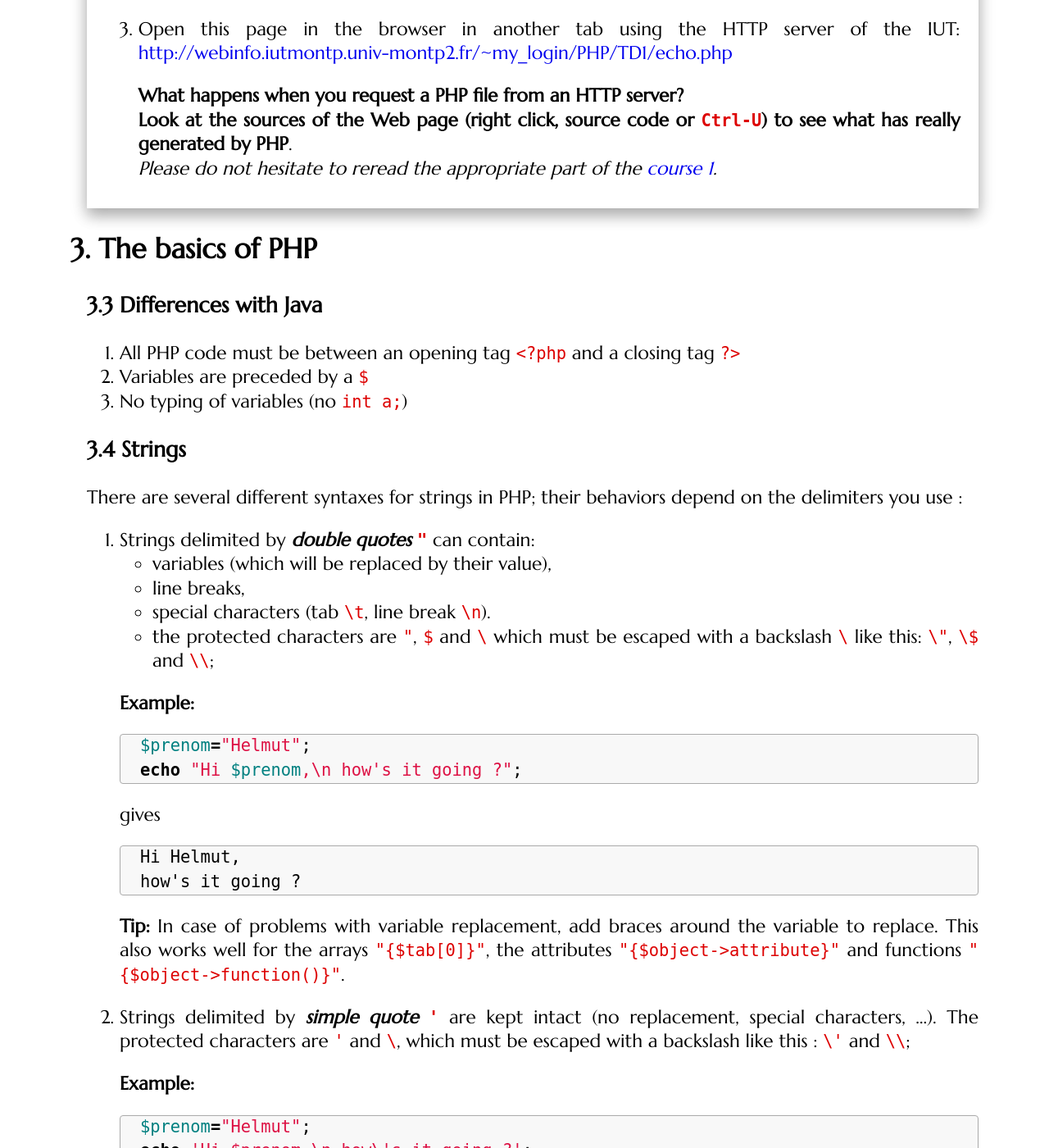
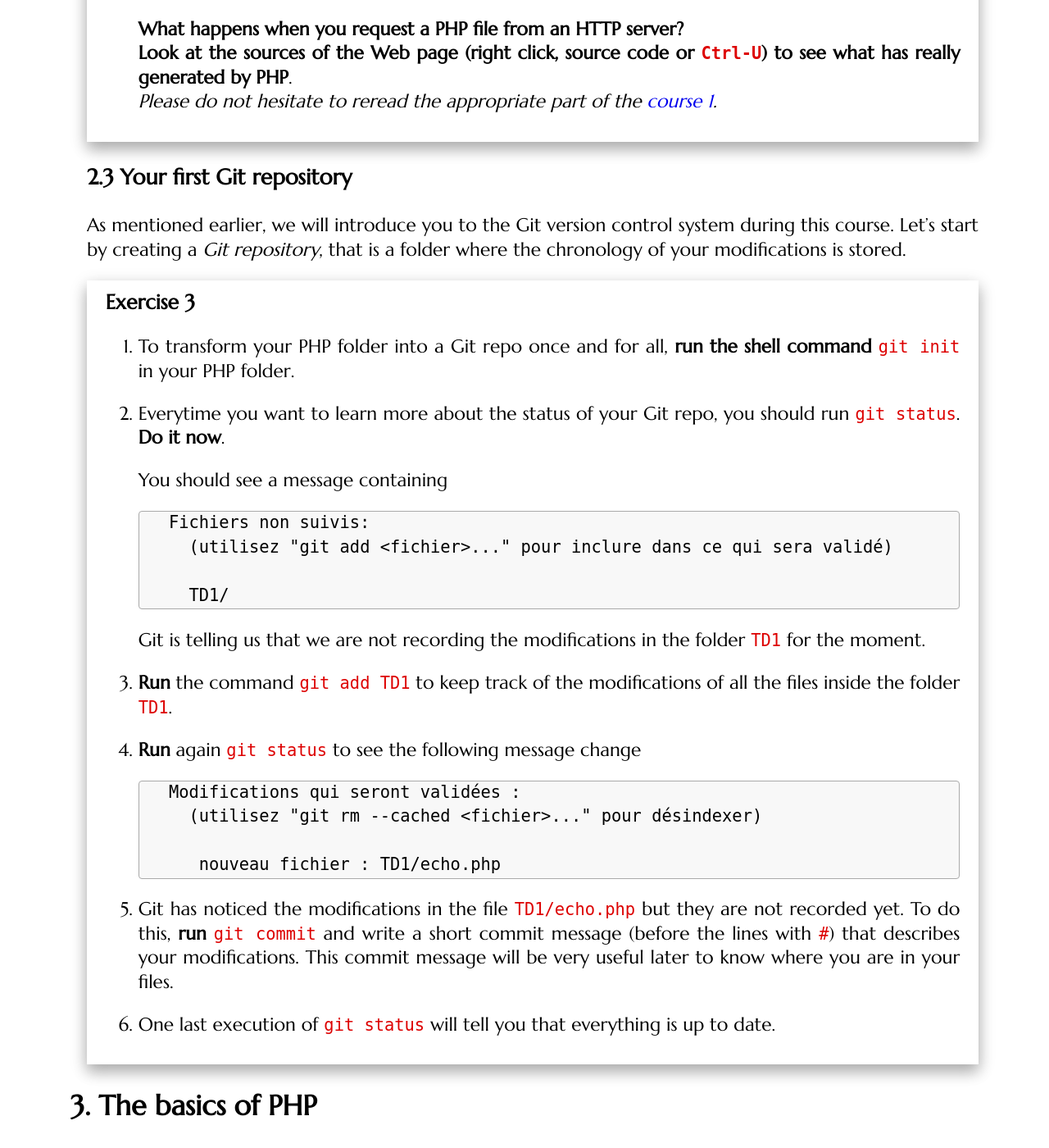
Before and after one commit to romainlebreton/R3.01-DeveloppementWeb, a Jekyll site: the page built from tutorials/tutorial1-en.md, in a window 1280 px wide and 1400 px high, scrolled down 3734 px. Shown: the whole window at 82% size. Built offline with Jekyll 4.4.1, drawn with Linux system fonts in a browser that asks for light colours; some web fonts are replaced; some of the changed text lies outside the part shown.

Commit message:
Màj tut1-en avec Git

````diff
--- a/tutorials/tutorial1-en.md
+++ b/tutorials/tutorial1-en.md
@@ -71,15 +71,15 @@ Let us put all this into practice!
 
 2. **[Do you remember]({{site.baseurl}}/classes/class1.html#test-de-la-page-sur-un-serveur-http)
    the procedure to have your webpage served on the IUT's HTTP server
-   ([webinfo.iutmontp.univ-montp2.fr](Http://webinfo.iutmontp.univ-montp2.fr))
+   (at the URL
+   [http://webinfo.iutmontp.univ-montp2.fr/~mon_login_IUT/page1.html](http://webinfo.iutmontp.univ-montp2.fr/~mon_login_IUT/page1.html))
    ?**
 
-   * Webpages must be saved in the folder **public_html** of your personal
-     directory.
-
-   * The HTTP server of the IUT will serve your webpages at the
-     address
-     [http://webinfo.iutmontp.univ-montp2.fr/~my_IUT_login/mypage.html](http://webinfo.iutmontp.univ-montp2.fr/~my_IUT_login/mypage.html)
+   **Asnwer:**
+   <span style="color:#FCFCFC">
+   Webpages must be stored in the folder **public_html** of your  personal
+   directory.
+   </span>
 
    **Let's open** `mypage.html` using the browser by typing the URL in the
    address bar.
@@ -160,6 +160,53 @@ in `.../public_html/PHP/TD1/echo.php`.
    **Look at the sources of the Web page (right click, source code or `Ctrl-U`)
    to see what has really generated by PHP**.
    *Please do not hesitate to reread the appropriate part of the [course 1]({{site.baseurl}}/classes/class1.html#mcanisme-de-gnration-des-pages-dynamiques-22).*
+
+</div>
+
+### Your first Git repository
+
+As mentioned earlier, we will introduce you to the Git version control system
+during this course. Let's start by creating a *Git repository*, that is a folder
+where the chronology of your modifications is stored.
+
+<div class="exercise-en">
+
+1. To transform your PHP folder into a Git repo once and for all, **run the
+   shell command** `git init` in your PHP folder.
+
+1. Everytime you want to learn more about the status of your Git repo, you
+   should run `git status`. **Do it now**.
+
+   You should see a message containing
+
+      ```
+    Fichiers non suivis:
+      (utilisez "git add <fichier>..." pour inclure dans ce qui sera validé)
+
+      TD1/
+    ```
+
+   Git is telling us that we are not recording the modifications in the folder
+   `TD1` for the moment.
+
+1. **Run** the command `git add TD1` to keep track of the modifications of all
+   the files inside the folder `TD1`.
+
+1. **Run** again `git status` to see the following message change
+
+   ```
+    Modifications qui seront validées :
+      (utilisez "git rm --cached <fichier>..." pour désindexer)
+
+    	nouveau fichier : TD1/echo.php
+    ```
+
+1. Git has noticed the modifications in the file `TD1/echo.php` but they are not
+   recorded yet. To do this, **run** `git commit` and write a short commit
+   message (before the lines with `#`) that describes your modifications. This
+   commit message will be very useful later to know where you are in your files.
+
+1. One last execution of `git status` will tell you that everything is up to date.
 
 </div>
 
@@ -392,6 +439,19 @@ The arrays in PHP can be indexed by integers but also by strings:
    (Find by yourself on the Internet a PHP function which tests if an array is
    empty).
 
+5. Save your work using Git:
+
+   1. Run `git status` to know the status of your Git repo.
+
+   1. Run `git add TD1/echo.php` to tell Git to save the changes in `echo.php`
+      in the next commit.
+
+   1. Run `git commit` to validate the recording of the changes, and write a
+      small meaningful commit message that describes your changes (e.g. *"TD1
+      Ex4 Display variables"*).
+
+   1. Finish with a `git status` to check that everything is alright.
+
 </div>
 
 ## Object-oriented programming in PHP
@@ -463,6 +523,9 @@ using version 7). Rather than using an array, let's create a class for our cars.
 	**Request** your page to `webinfo`
     [http://webinfo.iutmontp.univ-montp2.fr/~mon_login/PHP/TD1/Voiture.php](http://webinfo.iutmontp.univ-montp2.fr/~mon_login/PHP/TD1/Voiture.php)
 
+6. Save your work with `git add filename` and `git commit`. Use as always `git
+   status` to know where you are at.
+
 </div>
 
 ### Use of the class `Voiture`
@@ -483,6 +546,9 @@ using version 7). Rather than using an array, let's create a class for our cars.
 
 3. Test your page on `webinfo`:
    [http://webinfo.iutmontp.univ-montp2.fr/~mon_login/PHP/TD1/testVoiture.php](http://webinfo.iutmontp.univ-montp2.fr/~mon_login/PHP/TD1/testVoiture.php)
+
+4. Get yourself used to save regularly your changes with Git. You can also run
+   `git log` to see all your past saves.
 
 </div>
 
@@ -562,6 +628,9 @@ using version 7). Rather than using an array, let's create a class for our cars.
    [**see the information sent by the form**]({{site.baseurl}}/classes/class1.html#coutons-le-rseau)
    with the help of the development tools (`F12` then Network Tab).
 
+8. Have you thought about saving your modifications with Git ? It could be
+   useful next week to know where you were at the end of this tutorial.
+
 </div>
 
 ## The foundations of a carpool website
````
Also changed, not shown: assets/git-complement.md (+23 -0 lines), tutorials/tutorial1.md (+2 -3 lines), tutorials/tutorial2.md (+2 -0 lines).
